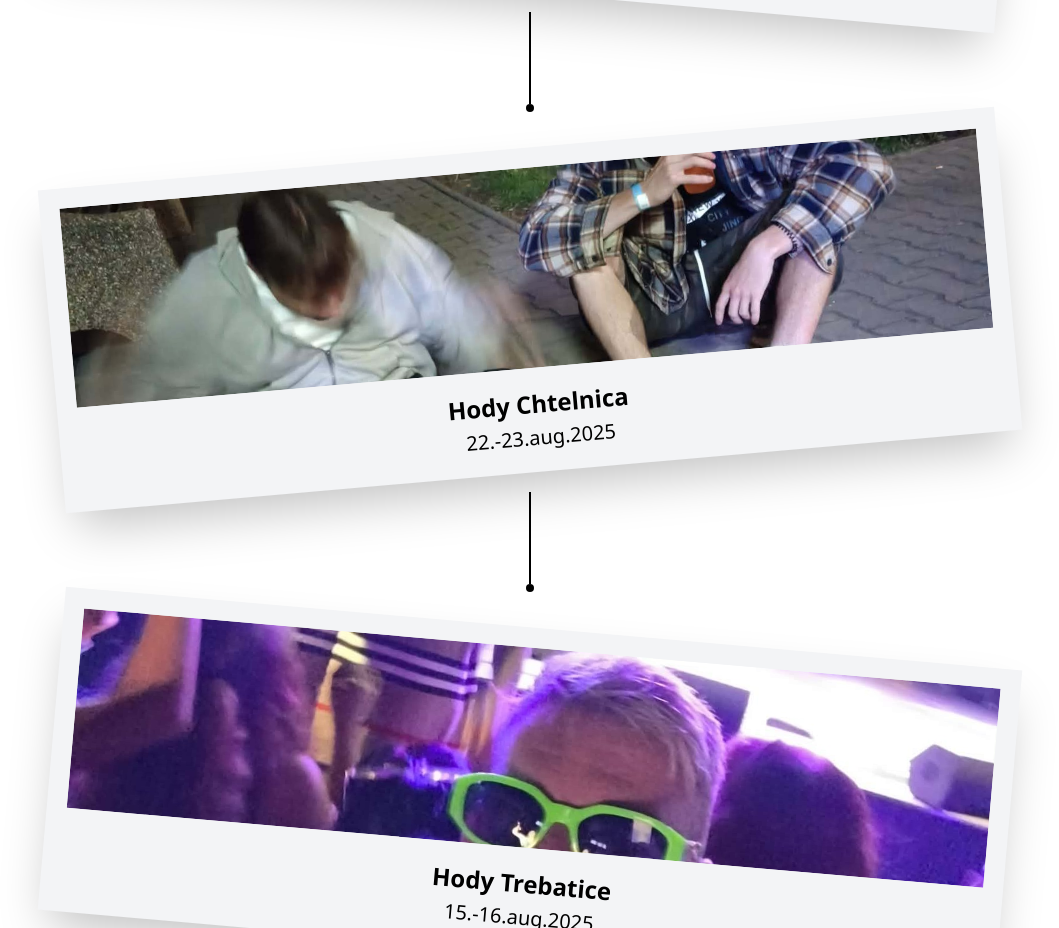
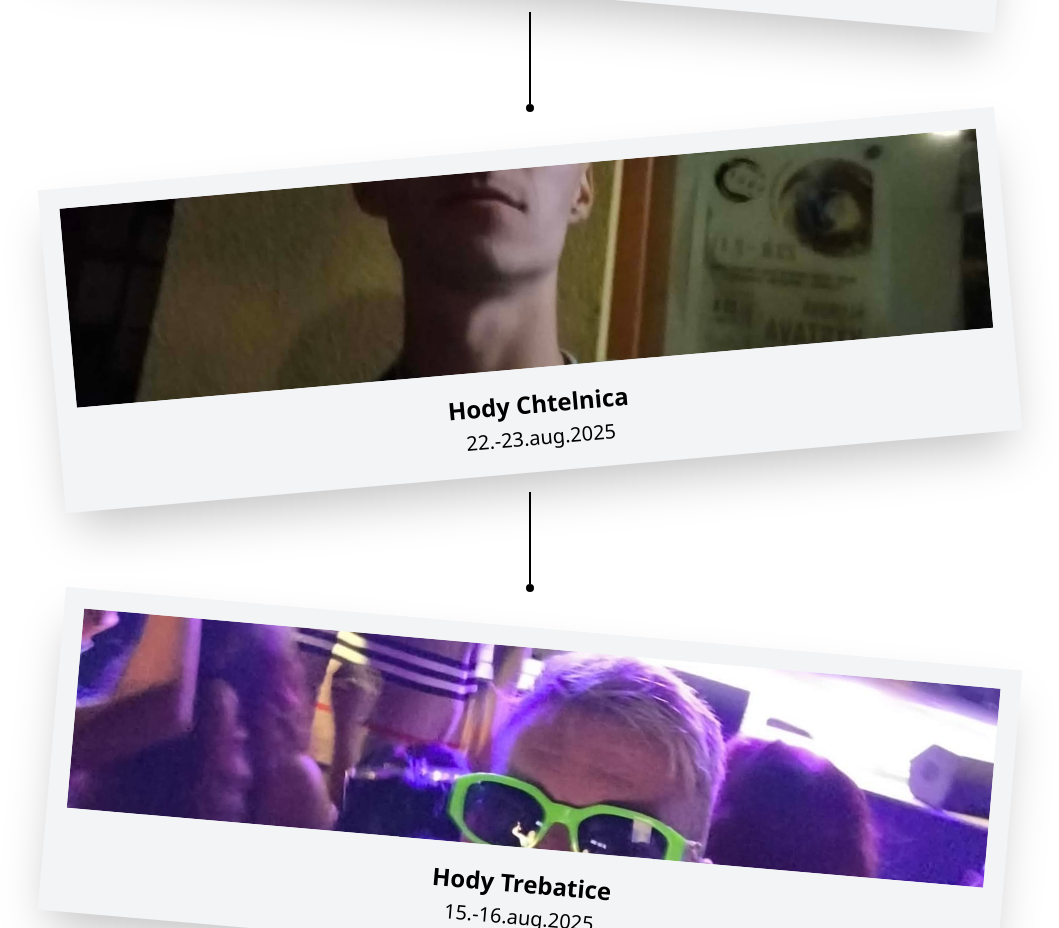
Before and after one commit to mxrshall/album, a Vue app: page /#/ in a window 1280 px wide. Shown: the part 4320-5248 px from the top of the page, without its empty margins (110-1169 px from the left). Built offline with nearby package versions, Linux system fonts and the light colour scheme; some icons are missing.

Commit message:
Zmena fotky

```diff
--- a/src/assets/data.js
+++ b/src/assets/data.js
@@ -54,7 +54,7 @@ export const photos = [
   { id: 7, title: "10Bar Rave", date: "15.okt 2025", thumbnail: photo5, image: photo5, position: 5 },
   { id: 8, title: "Open zimného semestra - Právnická", date: "30.sep 2025", thumbnail: photo15, image: photo15, video: [video1, video2, video3], position: -5 },
   { id: 9, title: "Rozlúčka s letom Chtelnica", date: "6.sep 2025", thumbnail: photo6, image: photo6, video: [video14, video15], position: 5 },
-  { id: 10, title: "Hody Chtelnica", date: "22.-23.aug.2025", thumbnail: photo19, image: [photo19, photo20], video: [video16, video17, video18, video19], position: -5 },
+  { id: 10, title: "Hody Chtelnica", date: "22.-23.aug.2025", thumbnail: photo20, image: photo20, video: [video16, video17, video18, video19], position: -5 },
   { id: 11, title: "Hody Trebatice", date: "15.-16.aug.2025", thumbnail: photo21, image: [photo21, photo22], video: [video20, video21, video22], position: 5 },
   { id: 12, title: "Privítanie leta Chtelnica", date: "28.jún 2025", thumbnail: photo2, image: photo2, position: -5 },
   { id: 13, title: "Open letného semestra - Právnická", date: "17.2.2025", thumbnail: photo16, image: photo16, video: [video4, video5, video6, video7], position: 5 },
```
